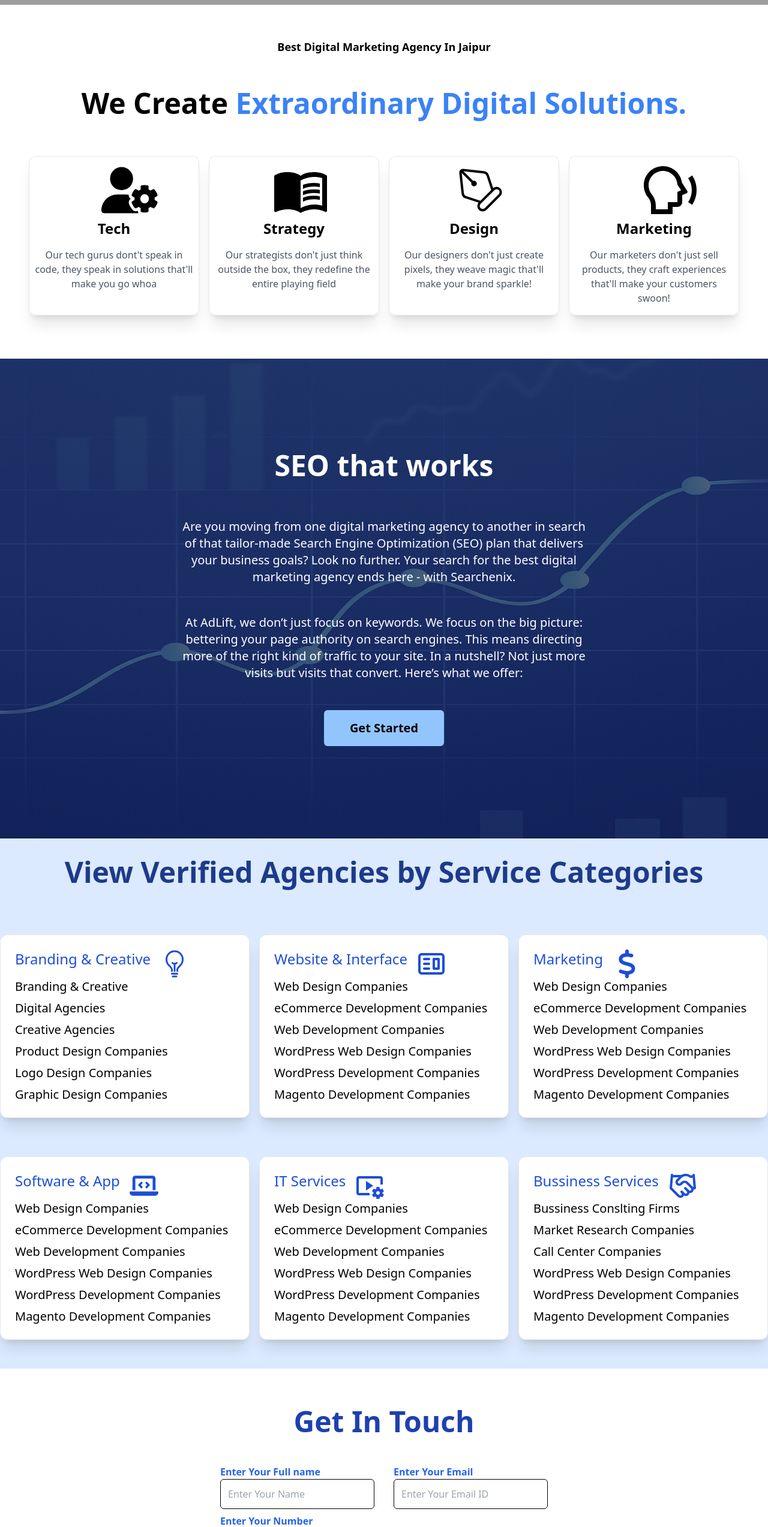
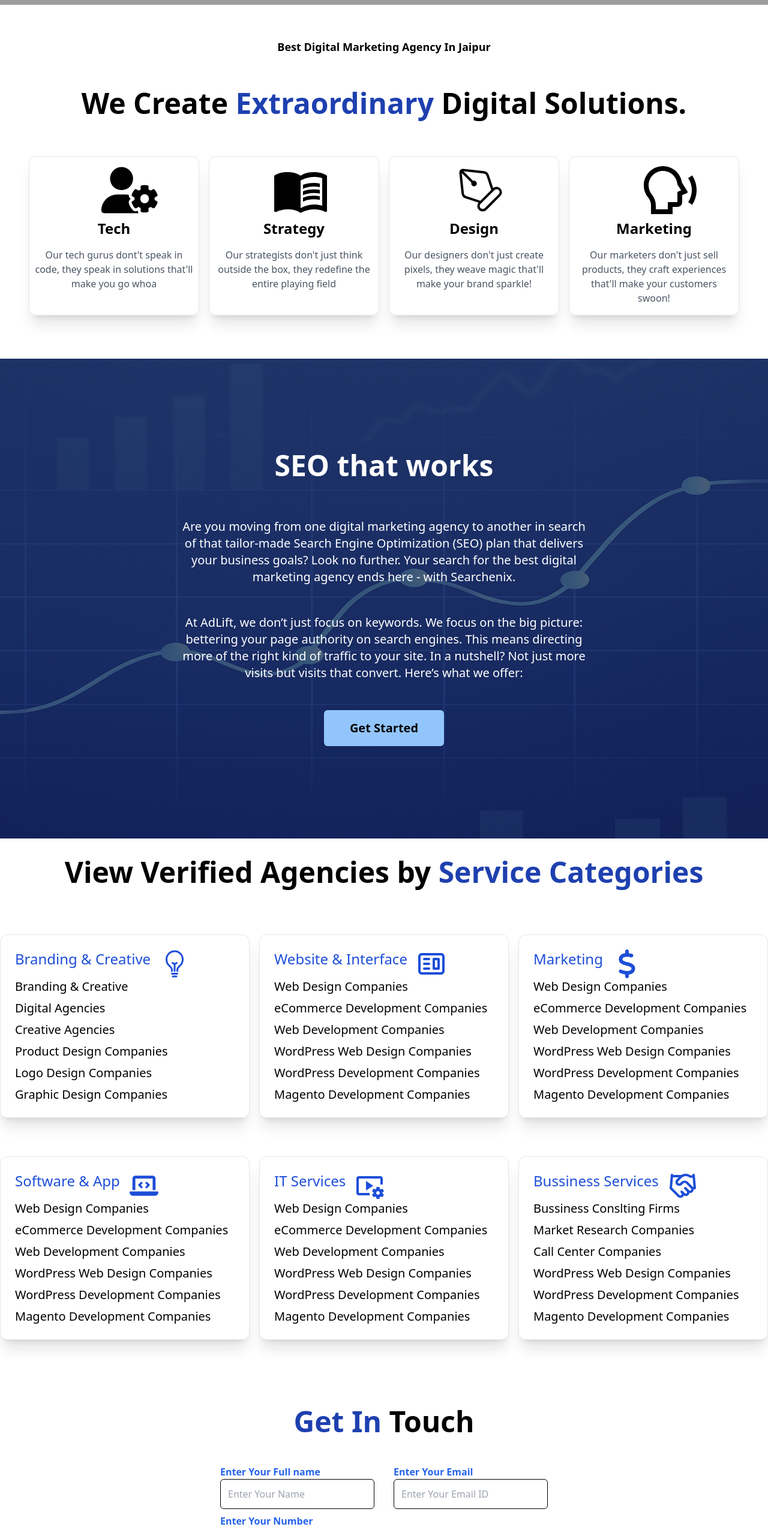
Before and after one commit to PradhumanSinghNaruka/Digital-Marketing, a React (Create React App) app in the folder frontend/: page / in a window 1280 px wide. Shown: the part 840-3386 px from the top of the page at 60% size. Built offline with nearby package versions, Linux system fonts and the light colour scheme; grey boxes are pictures that could not be loaded.

Commit message:
full stack

```diff
--- a/frontend/src/components/Compare.js
+++ b/frontend/src/components/Compare.js
@@ -3,45 +3,45 @@ import React from "react";
 function Compare() {
   return (
     <div className="w-full mx-auto">
-      <div className="max-w-screen-2xl mx-auto p-4 w-full relative flex justify-center items-center mt-24">
-        <div className="justify-center items-center">
+      <div className="max-w-screen-2xl mx-auto p-4 w-full relative flex justify-center items-center mt-8">
+        <div className="justify-center items-center mb-4">
           <h1 className="text-center">
-            <span className="text-black font-thin text-5xl">What </span>
-            <span className="text-blue-800 font-semibold text-5xl">
+            <span className="text-black text-5xl font-bold">What </span>
+            <span className="text-blue-800 font-bold text-5xl">
               {" "}
               Sets Single Grain Apart{" "}
             </span>
-            <span className="text-black font-thin text-5xl">
+            <span className="text-black text-5xl font-bold">
               {" "}
               from Other Digital Marketing Agencies?
             </span>
           </h1>
           <div className="bg-white text-black p-8 mt-10 ms:items-center overflow-x-auto flex justify-center items-center content-center">
-            <div className="grid grid-cols-3 w-[900px] text-center mt-4 justify-center items-center content-center gap-96 ml-12">
-              <div className="w-full h-screen text-center p-2">
-                <h1 className="text-3xl p-8 w-[400px] bg-gray-800 text-white border rounded-xl">
+            <div className="grid grid-cols-3 w-[900px] text-center mt-4 justify-center items-center content-center gap-96 ml-12 border rounded-xl shadow-md">
+              <div className="w-full h-full text-center p-2">
+                <h1 className="text-3xl p-8 w-[400px] bg-gray-800 text-white border rounded-xl font-bold">
                   Traditional Agencies
                 </h1>
                 <div className="w-[400px] space-y-6 mt-4">
-                  <p className="text-black text-2xl">Focus on vanity metrics</p>
-                  <p className="text-black text-2xl">Incremental improvements</p>
-                  <p className="text-black text-2xl">Cookie-cutter approaches</p>
-                  <p className="text-black text-2xl">Reactive to market trends</p>
-                  <p className="text-black text-2xl">Limited cross-channel integration</p>
-                  <p className="text-black text-2xl">Reactive to market trends</p>
+                  <p className="text-black text-2xl font-semibold">Focus on vanity metrics</p>
+                  <p className="text-black text-2xl font-semibold">Incremental improvements</p>
+                  <p className="text-black text-2xl font-semibold">Cookie-cutter approaches</p>
+                  <p className="text-black text-2xl font-semibold">Reactive to market trends</p>
+                  <p className="text-black text-2xl font-semibold">Limited cross-channel integration</p>
+                  <p className="text-black text-2xl font-semibold">Reactive to market trends</p>
                 </div>
               </div>
-              <div className="w-full h-screen text-center p-2">
-                <h1 className="text-3xl p-8 w-[400px] bg-blue-800 text-white border rounded-xl">
+              <div className="w-full h-full text-center p-2">
+                <h1 className="text-3xl p-8 w-[400px] bg-blue-800 text-white border rounded-xl font-bold">
                   Searchenix Agencies
                 </h1>
                 <div className="w-[400px] space-y-6 mt-4">
-                  <p className="text-black text-2xl">Focus on vanity metrics</p>
-                  <p className="text-black text-2xl">Reactive to market trends</p>
-                  <p className="text-black text-2xl">Focus on vanity metrics</p>
-                  <p className="text-black text-2xl">Cookie-cutter approaches</p>
-                  <p className="text-black text-2xl">Reactive to market trends</p>
-                  <p className="text-black text-2xl">Limited cross-channel integration</p>
+                  <p className="text-black text-2xl font-semibold">Focus on vanity metrics</p>
+                  <p className="text-black text-2xl font-semibold">Reactive to market trends</p>
+                  <p className="text-black text-2xl font-semibold">Focus on vanity metrics</p>
+                  <p className="text-black text-2xl font-semibold">Cookie-cutter approaches</p>
+                  <p className="text-black text-2xl font-semibold">Reactive to market trends</p>
+                  <p className="text-black text-2xl font-semibold">Limited cross-channel integration</p>
                 </div>
               </div>
             </div>
--- a/frontend/src/components/Contact.js
+++ b/frontend/src/components/Contact.js
@@ -7,7 +7,8 @@ function Contact() {
         <div className="justify-center items-center text-center mt-8 space-y-4">
           <div className="grid justify-center items-center text-center">
             <h1 className="font-bold text-blue-800 text-5xl p-4 mb-4">
-              Get In Touch
+              <span className="text-blue-800">Get In </span>
+              <span className="text-black"> Touch</span>
             </h1>
             <div className="flex space-x-8 mt-4">
               <div className="grid">
--- a/frontend/src/components/Product.js
+++ b/frontend/src/components/Product.js
@@ -76,14 +76,15 @@ function Product() {
     },
   ];
   return (
-    <div className="w-full bg-blue-100 text-black space-y-8">
+    <div className="w-full bg-white text-black space-y-8">
       <div className="max-w-screen-xl mx-auto">
         <div className="max-w-screen-xl justify-center items-center p-8">
-          <h1 className="text-blue-900 text-center text-3xl md:text-5xl font-bold">
-            View Verified Agencies by Service Categories
+          <h1 className="text-center text-3xl md:text-5xl font-bold">
+            <span className="text-black">View Verified Agencies by </span>
+            <span className="text-blue-800"> Service Categories</span>
           </h1>
         </div>
-        <div className="grid md:grid-cols-3 gap-4 bg-blue-100 text-black mt-12">
+        <div className="grid md:grid-cols-3 gap-4 bg-white text-black mt-12">
           {items.map((item) => {
             return (
               <div
--- a/frontend/src/components/Questions.js
+++ b/frontend/src/components/Questions.js
@@ -53,10 +53,10 @@ function Questions() {
     <>
       <div
         name="Home"
-        className="w-full px-4 md:px-20 text-black mb-12 md:mb-2 md:mt-12 bg-blue-100"
+        className="w-full px-4 md:px-20 text-black mb-12 md:mb-2 md:mt-12 bg-white"
       >
         <div className="max-w-screen-2xl mx-auto grid w-full p-8">
-          <h1 className="text-center text-5xl text-blue-800 font-bold">Frequently Questions</h1>
+          <h1 className="text-center text-5xl text-blue-800 font-bold"><span className="text-blue-800">Frequently</span> <span className="text-black"> Questions</span></h1>
           <div className="md:w-full mt-12 order-2 space-y-3 mb-8">
             {faqs.map((faq, index) => (
               <div key={index} className="mb-4 border-b pb-4 space-y-4 border rounded-xl p-6 shadow-sm bg-white">
--- a/frontend/src/components/Steps.js
+++ b/frontend/src/components/Steps.js
@@ -52,10 +52,10 @@ function Steps() {
           </p>
           <h1 className="text-2xl font-bold md:text-4xl lg:text-5xl text-balance text-center">
             <span className="text-black">We Create </span>
-            <span className="text-blue-500 mb-2">
-              Extraordinary Digital Solutions.
+            <span className="text-blue-800 mb-2">
+              Extraordinary
             </span>
-
+            <span className="text-black mb-2"> Digital Solutions.</span>
           </h1>
         </div>
         <div className="grid md:grid-cols-4 mt-10 md:mt-16 px-6 gap-4">
```
